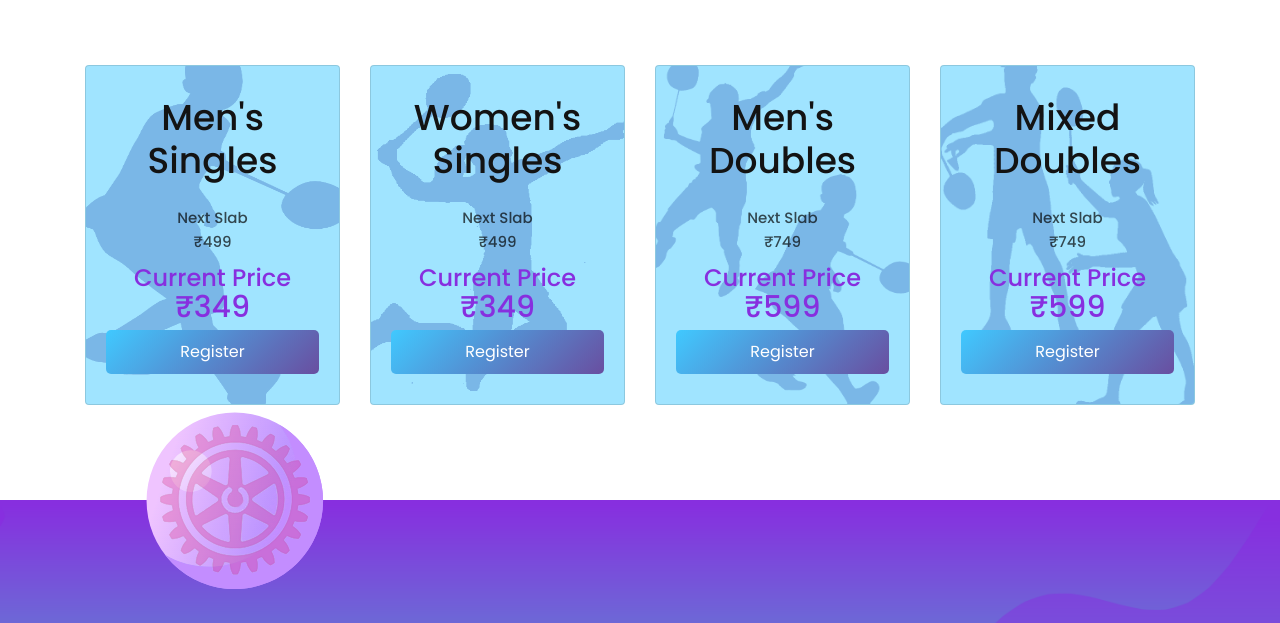
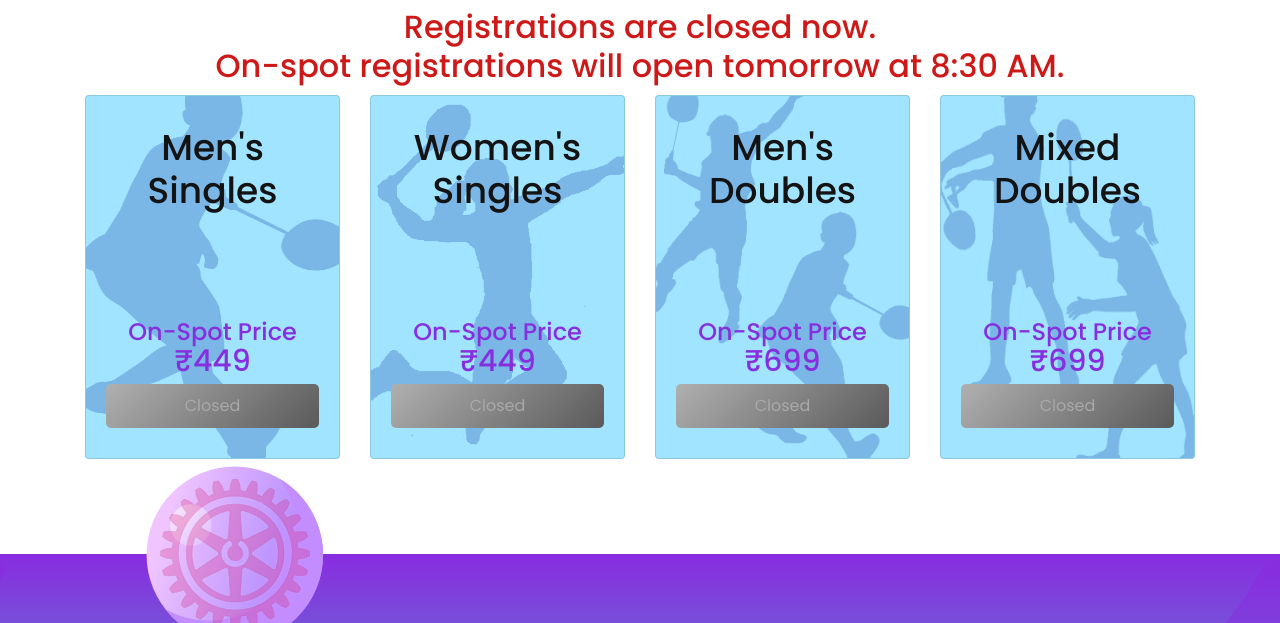
Before and after one commit to ic-Solutions/GamePoint, a plain HTML site: page register/index.html in a window 1280 px wide. Shown: the part 1114-1737 px from the top of the page. Drawn offline with Linux system fonts and the light colour scheme.

Commit message:
updated registration status

```diff
--- a/css/style.css
+++ b/css/style.css
@@ -2085,8 +2085,10 @@ h3 {
   border-radius: 5px;
   padding: 10px;
   background: linear-gradient(135deg,#40C9FF,#694EA0);
-  color: white;
+  filter:grayscale(1);
+  color: darkgray;
   text-decoration: none;
+  cursor: pointer;
 }
 
 .rules {
--- a/register/index.html
+++ b/register/index.html
@@ -142,8 +142,8 @@
             </div>
             <div class="col-12">
                 <div class="slab-description">
-                    <h3 style="color:#872fdf;">
-                        <marquee>Early Bird Offer Closed! Grab your passes before the next price hike!!</marquee>
+                    <h3 style="color:rgb(206, 25, 25);">
+                        Registrations are closed now.<br> On-spot registrations will open tomorrow at 8:30 AM.
                     </h3>
                 </div>
             </div>
@@ -153,44 +153,44 @@
                         <div class="card">
                             <h1>Men's Singles</h1>
                             <img src="/img/register/single_men.png" alt="mens singles">
-                            <h3 class="price d-flex flex-column pt-3"><span class="original-price">Next Slab
-                                    <br>₹499</span>Current Price<br>
-                                <t style="font-size: 30px;">₹349</t>
+                            <h3 class="price d-flex flex-column pt-3"><span class="original-price"><br>
+                                    <br><br></span>On-Spot Price<br>
+                                <t style="font-size: 30px;">₹449</t>
                             </h3>
-                            <a href="https://forms.gle/hc4Sj382HkVdufco9">Register</a>
+                            <a>Closed</a>
                         </div>
                     </div>
                     <div class="col-12 col-sm-3">
                         <div class="card">
                             <h1>Women's Singles</h1>
                             <img src="/img/register/single_women.png" alt="womens singles">
-                            <h3 class="price d-flex flex-column pt-3"><span class="original-price">Next Slab
-                                    <br>₹499</span>Current Price<br>
-                                <t style="font-size: 30px;">₹349</t>
+                            <h3 class="price d-flex flex-column pt-3"><span class="original-price"><br>
+                                    <br><br></span>On-Spot Price<br>
+                                <t style="font-size: 30px;">₹449</t>
                             </h3>
-                            <a href="https://forms.gle/Dq55eHGTnKxqk19a9">Register</a>
+                            <a>Closed</a>
                         </div>
                     </div>
                     <div class="col-12 col-sm-3">
                         <div class="card">
                             <h1>Men's Doubles</h1>
                             <img src="/img/register/mens_double.png" alt="mens doubles">
-                            <h3 class="price d-flex flex-column pt-3"><span class="original-price">Next Slab
-                                    <br>₹749</span>Current Price<br>
-                                <t style="font-size: 30px;">₹599</t>
+                            <h3 class="price d-flex flex-column pt-3"><span class="original-price"><br>
+                                    <br><br></span>On-Spot Price<br>
+                                <t style="font-size: 30px;">₹699</t>
                             </h3>
-                            <a href="https://forms.gle/aay9aybfxnvbLLgK6">Register</a>
+                            <a>Closed</a>
                         </div>
                     </div>
                     <div class="col-12 col-sm-3">
                         <div class="card">
                             <h1>Mixed Doubles</h1>
                             <img src="/img/register/mixed_double.png" alt="mixed doubles">
-                            <h3 class="price d-flex flex-column pt-3"><span class="original-price">Next Slab
-                                    <br>₹749</span>Current Price<br>
-                                <t style="font-size: 30px;">₹599</t>
+                            <h3 class="price d-flex flex-column pt-3"><span class="original-price"><br>
+                                    <br><br></span>On-Spot Price<br>
+                                <t style="font-size: 30px;">₹699</t>
                             </h3>
-                            <a href="https://forms.gle/fJsfJRLjgkxgidhP9">Register</a>
+                            <a>Closed</a>
                         </div>
                     </div>
                 </div>
```
